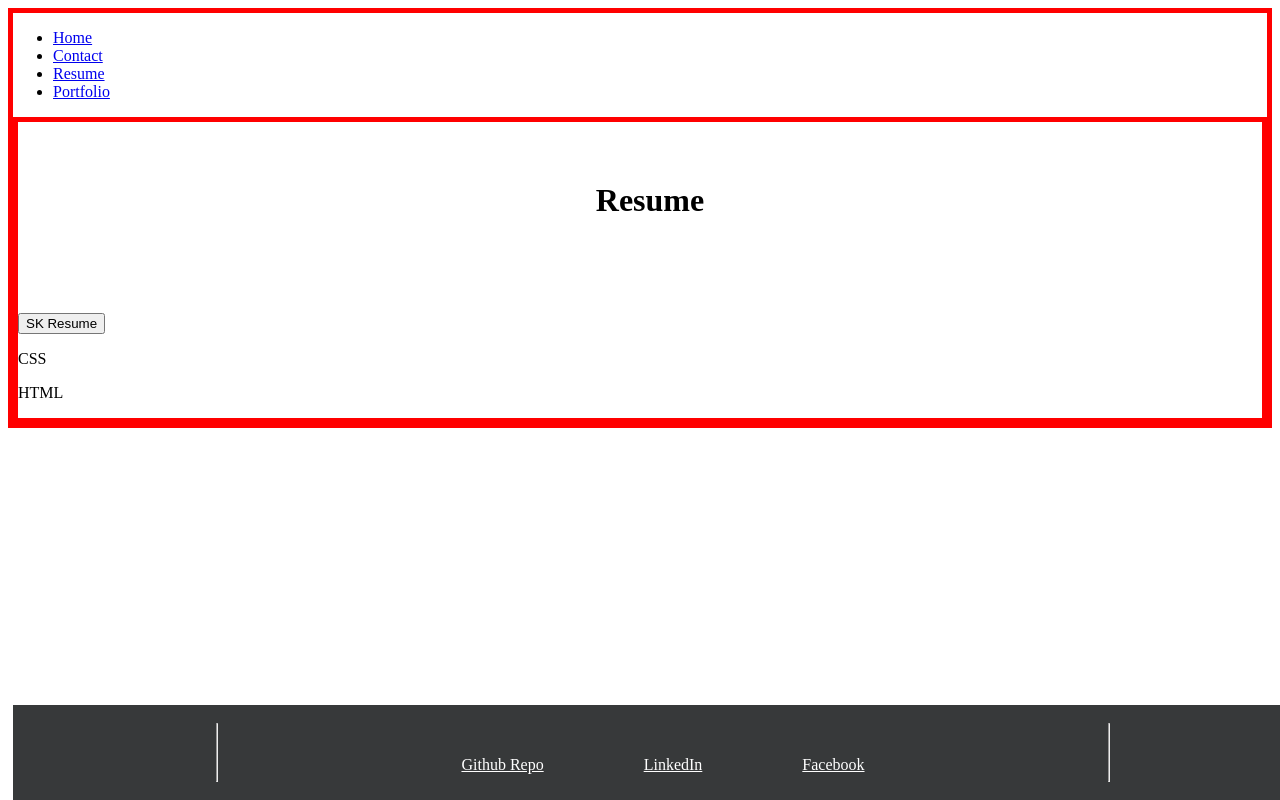
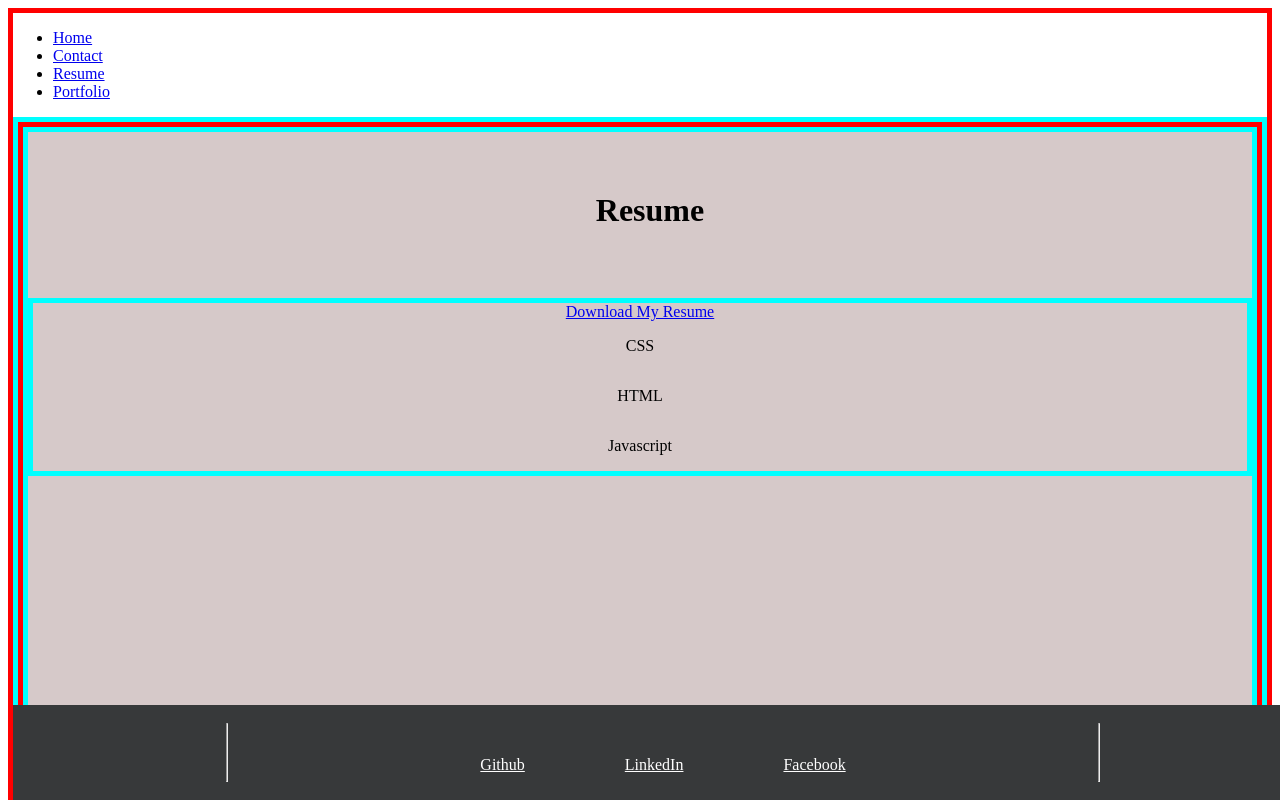
Before and after one commit to shukikat/DevPortfolio-in-React, a React (Vite) app in the folder vite-project/: page /Resume in a window 1280 px wide. Shown: the top 800 px of the page. Built offline with nearby package versions, Linux system fonts and the light colour scheme.

Commit message:
added error handling for contact form

```diff
--- a/vite-project/src/components/Contact.jsx
+++ b/vite-project/src/components/Contact.jsx
@@ -1,12 +1,16 @@
 import Header from './Header'
 import { useState } from 'react'
-//import {MouseEvent} from 'react'
 import '../styles/Contact.css'
 
 export default function Contact() {
     const [name, setName] = useState('');
     const [email, setEmail] = useState('');
     const [message, setMessage] = useState('');
+    const [errorMessage, setErrorMessages] = useState ({
+        name:'',
+        email:'',
+        message:'',
+    });
 
     const handleChange = (event) => {
         const { name, value } = event.target;
@@ -22,7 +26,14 @@ export default function Contact() {
             setMessage(value);
         }
 
-    }
+        if (errorMessage) {
+            setErrorMessages((prevState) => ({
+                ...prevState,
+                [name]:'',
+            }));
+        };
+
+    };
 
 
     const handleSubmit = (event) => {
@@ -30,15 +41,41 @@ export default function Contact() {
 
         //something should happen here!
         if (!name || !email || !message) {
-            alert("Must have input")
+            alert("All fields are required");
             return;
         }
 
+        alert("Form submitted successfully");
+        setName('');
+        setEmail('');
+        setMessage('');
+
+
+    };
+
+    //needed to handle this to account for error message with mouseout
+    const handleBlur =(event) => {
+        const { name, value } = event.target;
+        if (value.trim() === '') {
+            setErrorMessages((prevState) => ({
+                ...prevState,
+                [name]:`${name.charAt(0).toUpperCase() + name.slice(1)} is required`
+            }));
+        }
+
+        else {
+            setErrorMessages ((prevState) => ({
+                ...prevState,
+                [name]:''
+
+            }));
+        }
+
+
+        };
 
 
 
-
-    }
     return (
 
         <div>
@@ -46,7 +83,7 @@ export default function Contact() {
 
             <main className='main-contact'>
                 <div className="mainheader">
-                <h1>Contact</h1>
+                    <h1>Contact</h1>
                 </div>
 
                 <form onSubmit={handleSubmit}>
@@ -54,18 +91,20 @@ export default function Contact() {
                     <input
                         value={name}
                         onChange={handleChange}
+                        onBlur={handleBlur}
                         type="text"
                         name='name'
 
 
                     />
-
+                    {errorMessage.name && <span style={{ color: 'red' }}>{errorMessage.name}</span>}
 
                     <label>Email </label>
                     <input
 
                         value={email}
                         onChange={handleChange}
+                        onBlur={handleBlur}
                         type="email"
                         name='email'
 
@@ -74,16 +113,20 @@ export default function Contact() {
 
                     />
 
+                    {errorMessage.email && <span style={{ color: 'red' }}>{errorMessage.email}</span>}
+
                     <label> Message </label>
                     <textarea
                         value={message}
                         onChange={handleChange}
+                        onBlur={handleBlur}
                         name='message'
 
                     />
 
+                    {errorMessage.message && <span style={{ color: 'red' }}>{errorMessage.message}</span>}
 
-                    <button type="Submit">
+                    <button type="submit">
 
                         Submit
 
@@ -101,7 +144,8 @@ export default function Contact() {
         </div>
 
 
-    )
+    );
+
 }
 
 //TO DO : LOTS! Need logic for blank inputs
--- a/vite-project/src/components/Footer.jsx
+++ b/vite-project/src/components/Footer.jsx
@@ -20,7 +20,7 @@ export default function Footer() {
       <hr />
 
         <section className="footer-info-left">
-            <a href="https://github.com/shukikat" target="_blank" rel="noopener noreferrer"className="a-tag">Github Repo</a>
+            <a href="https://github.com/shukikat" target="_blank" rel="noopener noreferrer"className="a-tag">Github</a>
 
         </section>
 
--- a/vite-project/src/components/Resume.jsx
+++ b/vite-project/src/components/Resume.jsx
@@ -1,4 +1,5 @@
 import Header from './Header'
+import '../styles/Resume.css'
 
 const resumePDF = 'http://localhost:5173/src/files/Resume.pdf'
 
@@ -18,19 +19,35 @@ export default function Resume() {
   }
 
   return (
+
+
     <div>
 
-      <h1>Resume</h1>
+      <main className='main-resume'>
 
-      <button onClick={() =>
-        downloadFileURL(resumePDF)}>
-        SK Resume </button>
+
+
+        <h1>Resume</h1>
+
+        <aside className="resume-content">
+
+        <a href={resumePDF} download target="_blank" rel="noopener noreferrer">
+          Download My Resume
+
+        </a>
 
 
 
 
-      <p> CSS</p>
-      <p>HTML</p>
+
+
+        <p> CSS</p>
+        <p>HTML</p>
+        <p>Javascript</p>
+
+        </aside>
+
+      </main>
     </div>
   );
 }
--- /dev/null
+++ b/vite-project/src/styles/Resume.css
@@ -0,0 +1,41 @@
+
+
+div {
+    border: 5px solid red;
+}
+
+main {
+    border: 5px solid cyan;
+}
+
+
+
+
+
+
+
+h1 {
+    width:100%;
+    position: relative;
+    display: flex;
+    justify-content: center;
+    color: black;
+    padding: 10px;
+    height: 75px;
+    margin-top: 50px;
+
+
+
+}
+
+.main-resume {
+    background: #D6C9C9;
+    min-height: 100vh;
+
+}
+
+.resume-content {
+    display: flex;
+    flex-direction: column;
+    align-items: center;
+}
```
